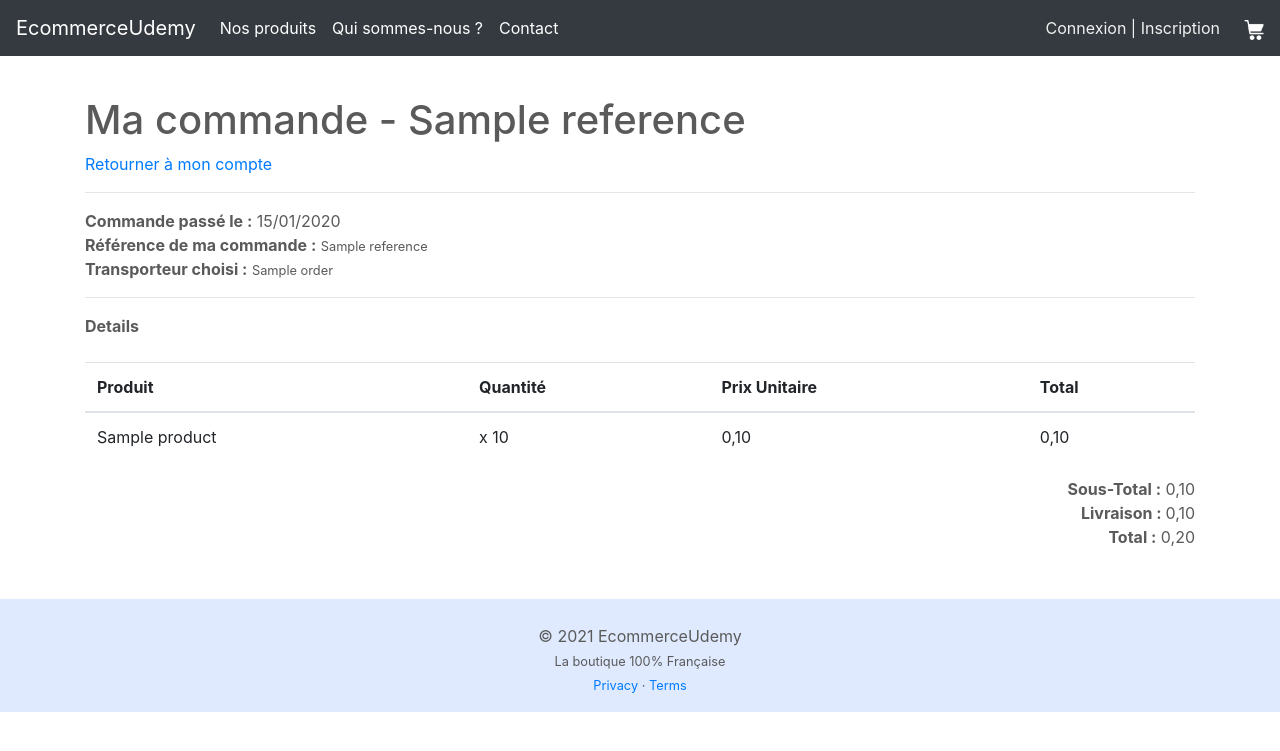
After one commit to KMinetto/ecommerceUdemy, a Symfony app: template templates/account/order_show.html.twig in a window 1280 px wide. The commit adds this page. Shown: the top 751 px of the page. Run offline with Twig, Linux system fonts and the light colour scheme; the template is opened without the code that fills it: most values are stand-ins (such as "Sample title", 1, 10 or a date in 2020); some libraries are stand-ins or nearby versions.

Commit message:
Add order show view

```diff
--- a/templates/account/index.html.twig
+++ b/templates/account/index.html.twig
@@ -8,9 +8,8 @@
 
     <a href="{{ path('account_password') }}">Modifier mon mot de passe</a>
     <a href="{{ path('account_address') }}">Mes adresses</a>
+    <a href="{{ path('account_order') }}">Mes commandes</a>
     {# TODO:
-            - Possibilité de pouvoir modifier le mot de passe de passe
-            - Possibilité de pouvoir modifier l'adresse
             - Avoir une page "Mes commandes"
     #}
 {% endblock %}
--- /dev/null
+++ b/templates/account/order_show.html.twig
@@ -0,0 +1,39 @@
+{% extends 'base.html.twig' %}
+
+{% block title %} Ma commande {% endblock %}
+
+{% block content %}
+    <h1>Ma commande - {{ order.reference }}</h1>
+    <a href="{{ path('account_order') }}">Retourner à mon compte</a>
+    <hr>
+    <strong>Commande passé le :</strong> {{ order.createdAt|date('d/m/Y') }} <br>
+    <strong>Référence de ma commande :</strong> <small>{{ order.reference }}</small> <br>
+    <strong>Transporteur choisi :</strong> <small>{{ order.carrierName }}</small> <br>
+    <hr>
+    <strong>Details</strong>
+    <table class="table mt-4">
+        <thead>
+            <tr>
+                <th scope="col">Produit</th>
+                <th scope="col">Quantité</th>
+                <th scope="col">Prix Unitaire</th>
+                <th scope="col">Total</th>
+            </tr>
+        </thead>
+        <tbody>
+        {% for product in order.orderDetails  %}
+            <tr>
+                <td>{{ product.product }}</td>
+                <td>x {{ product.quantity }}</td>
+                <td>{{ (product.price / 100)|number_format(2, ',', '.') }}</td>
+                <td>{{ (product.total / 100)|number_format(2, ',', '.') }}</td>
+            </tr>
+        {% endfor %}
+        </tbody>
+    </table>
+    <div class="text-right">
+        <strong>Sous-Total :</strong> {{ (order.getTotal / 100)|number_format(2, ',', '.') }} <br>
+        <strong>Livraison : </strong> {{ (order.carrierPrice / 100)|number_format(2, ',', '.') }} <br>
+        <strong>Total :</strong> {{ ((order.getTotal + order.getCarrierPrice)/ 100)|number_format(2, ',', '.') }} <br>
+    </div>
+{% endblock %}
--- a/templates/order/add.html.twig
+++ b/templates/order/add.html.twig
@@ -17,7 +17,7 @@
             <div class="form-check">
                 {{ carrier.name }} <br>
                 {{ carrier.description }} <br>
-                {{ carrier.price|number_format(2, ',', '.') }}
+                {{ (carrier.price/100)|number_format(2, ',', '.') }}
             </div>
         </div>
         <div class="col-md-6">
--- a/templates/success/index.html.twig
+++ b/templates/success/index.html.twig
@@ -13,5 +13,5 @@
     <p>Votre commande sera livré par <strong>{{ order.carrierName }}</strong> ) l'adresse suivante :</p>
     <p>{{ order.delivery|raw }}</p>
     <hr>
-    <p>Pour suivre votre commande, rendez-vous dans votre <a href="{{ path('account') }}">compte</a></p>
+    <p>Pour suivre votre commande, rendez-vous dans votre <a href="{{ path('account_order') }}">compte</a></p>
 {% endblock %}
```
Also changed, not shown: src/Controller/AccountOrderController.php (added, +47 -0 lines), src/Repository/OrderRepository.php (+14 -0 lines), templates/account/order.html.twig (added, +41 -0 lines).
